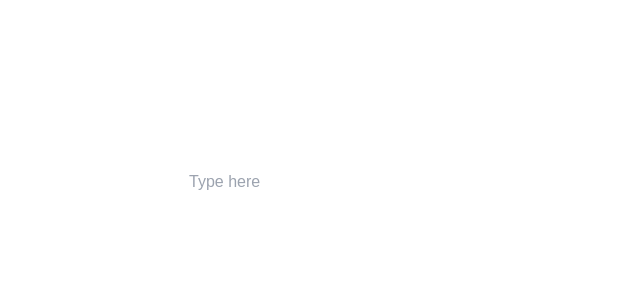
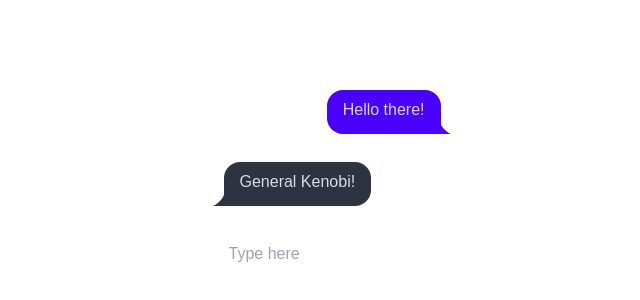
Before and after one commit to kippsss/medisim_ai, a Next.js app: page / in a window 1280 px wide. Shown: the part 218-518 px from the top of the page, without its empty margins (308-948 px from the left). Built offline with nearby package versions, Linux system fonts and the light colour scheme.

Commit message:
add chat bubbles

```diff
--- a/src/app/components/ChatInterface.tsx
+++ b/src/app/components/ChatInterface.tsx
@@ -1,9 +1,38 @@
+"use client";
+import { useState } from "react";
+
 export default function ChatInterface() {
+  const [messages, setMessages] = useState([
+    { role: "user", text: "Hello there!" },
+    { role: "assistant", text: "General Kenobi!" },
+  ]);
+
   return (
-    <input
-      type="text"
-      placeholder="Type here"
-      className="input w-full max-w-xs"
-    />
+    <div className="flex flex-col">
+      {/* Chat Messages */}
+      {messages.map((message, index) => (
+        <div
+          key={index}
+          className={`chat ${
+            message.role === "assistant" ? "chat-start" : "chat-end"
+          } mb-5`}
+        >
+          <div
+            className={`chat-bubble ${
+              message.role === "assistant" ? "" : "chat-bubble-primary"
+            }`}
+          >
+            {message.text}
+          </div>
+        </div>
+      ))}
+
+      {/* Chat Input */}
+      <input
+        type="text"
+        placeholder="Type here"
+        className="input w-full max-w-xs"
+      />
+    </div>
   );
 }
```
